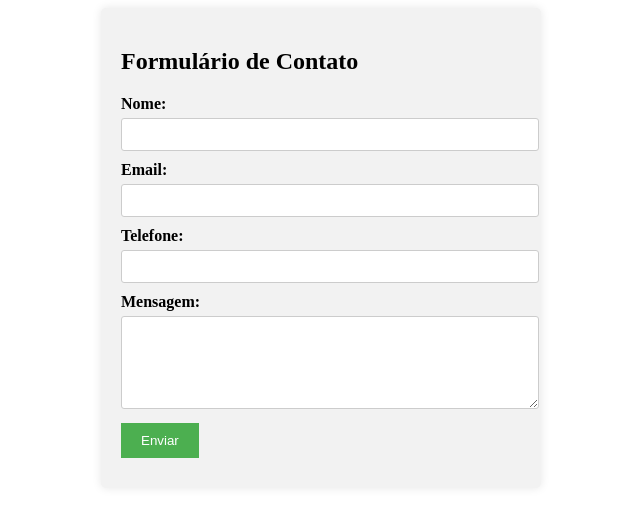
After one commit to BrenndonCJ/WEB-Django, a Django app: page /contato in a window 1280 px wide. The commit adds this page. Shown: the top 527 px of the page, without its empty margins (319-959 px from the left). Run offline with Django 4.2, Linux system fonts and the light colour scheme.

Commit message:
Adicionado formulario de contato

```diff
--- /dev/null
+++ b/web_avancado/core/forms.py
@@ -0,0 +1,24 @@
+from django import forms
+from django.core.mail.message import EmailMessage
+
+
+class ContatoForm(forms.Form):
+    nome = forms.CharField(label='Nome')
+    email = forms.CharField(label='Email')
+    numero = forms.IntegerField(label='Numero')
+    mensagem = forms.CharField(label='Mensagem', widget=forms.Textarea())
+
+    def send_mail(self):
+        nome = self.cleaned_data['nome']
+        email = self.cleaned_data['email']
+        numero = self.cleaned_data['numero']
+        mensagem = self.cleaned_data['mensagem']
+        conteudo = f'Nome: {nome}\nE-mail: {email}\nNumero: {numero}\nMensagem: {mensagem}'
+        mail = EmailMessage(
+        subject='E-mail enviado pelo sistema Django',
+        body=conteudo,
+        from_email='contato@seudominio.com.br',
+        to=['contato@seudominio.com.br', ],
+        headers={'Reply.To':email},
+        )
+        mail.send()
--- /dev/null
+++ b/web_avancado/core/static/css/faleconosco.css
@@ -0,0 +1,51 @@
+.form-container {
+    max-width: 400px;
+    margin: 0 auto;
+    padding: 20px;
+    background-color: #f2f2f2;
+    border-radius: 5px;
+    box-shadow: 0px 0px 10px rgba(0, 0, 0, 0.1);
+}
+
+.form-group {
+    margin-bottom: 10px;
+}
+
+.form-group label {
+    display: block;
+    margin-bottom: 5px;
+    font-weight: bold;
+}
+
+.form-group input,
+.form-group textarea {
+    width: 100%;
+    padding: 8px;
+    border: 1px solid #ccc;
+    border-radius: 3px;
+}
+
+.form-group textarea {
+    resize: vertical;
+}
+
+.form-group button {
+    padding: 10px 20px;
+    background-color: #4CAF50;
+    color: white;
+    border: none;
+    cursor: pointer;
+}
+
+@media screen and (max-width: 480px) {
+    .form-container {
+        max-width: 100%;
+        margin: 0 auto;
+        padding: 20px;
+    }
+
+    .form-group input,
+    .form-group textarea {
+        padding: 10px;
+    }
+}
--- /dev/null
+++ b/web_avancado/core/templates/FaleConosco.html
@@ -0,0 +1,35 @@
+{%load static%}
+<!DOCTYPE html>
+<html>
+<head>
+    <title>Formulário de Contato</title>
+    <link rel="stylesheet" type="text/css" href="{% static 'css/faleconosco.css' %}">
+</head>
+<body>
+    <div class="form-container">
+        <h2>Formulário de Contato</h2>
+        <form action="{% url 'contato'%}" method="POST">
+            {% csrf_token %}
+            <div class="form-group">
+                <label for="nome">Nome:</label>
+                <input type="text" id="nome" name="nome" required>
+            </div>
+            <div class="form-group">
+                <label for="email">Email:</label>
+                <input type="email" id="email" name="email" required>
+            </div>
+            <div class="form-group">
+                <label for="telefone">Telefone:</label>
+                <input type="tel" id="telefone" name="numero" required>
+            </div>
+            <div class="form-group">
+                <label for="mensagem">Mensagem:</label>
+                <textarea id="mensagem" name="mensagem" rows="5" required></textarea>
+            </div>
+            <div class="form-group">
+                <button type="submit">Enviar</button>
+            </div>
+        </form>
+    </div>
+</body>
+</html>
--- a/web_avancado/core/templates/base.html
+++ b/web_avancado/core/templates/base.html
@@ -1,4 +1,5 @@
 {%load static%}
+{% comment %} {% load bootstrap4 %} {% endcomment %}
 <!DOCTYPE html>
 <html lang="pt-BR">
 	<head>
@@ -6,6 +7,7 @@
 		<meta charset="utf-8">
 		<link rel="stylesheet" href="https://stackpath.bootstrapcdn.com/bootstrap/4.1.3/css/bootstrap.min.css">
     <link href="{% static 'css/styles.css' %}" rel="stylesheet">
+    {% comment %} {% bootstrap_css %} {% endcomment %}
 	</head>
 	<body>
 
@@ -35,6 +37,9 @@
         <a class="dropdown-item" href="#">Frameworks Frontend</a>
         <a class="dropdown-item" href="#">Frameworks Backend</a>
           </div>
+        </li>
+        <li class="nav-item">
+          <a class="nav-link" href="{%url 'contato'%}">Contato</a>
         </li>
 
       </ul>
@@ -73,5 +78,6 @@
 	<script src="https://code.jquery.com/jquery-3.3.1.slim.min.js" ></script>
 	<script src="https://cdnjs.cloudflare.com/ajax/libs/popper.js/1.14.3/umd/popper.min.js" ></script>
 	<script src="https://stackpath.bootstrapcdn.com/bootstrap/4.1.3/js/bootstrap.min.js" ></script>
+  {% comment %} {% bootstrap_javascript jquery='full' %} {% endcomment %}
 	</body>
 </html>
--- a/web_avancado/core/urls.py
+++ b/web_avancado/core/urls.py
@@ -7,4 +7,5 @@ urlpatterns = [
     path('w3c', views.w3c, name="w3c"),
     path('html', views.html, name="html"),
     path('css', views.css, name="css"),
+    path('contato', views.contato, name="contato"),
 ]
--- a/web_avancado/core/views.py
+++ b/web_avancado/core/views.py
@@ -1,4 +1,6 @@
 from django.shortcuts import render, redirect
+from django.contrib import messages
+from .forms import ContatoForm
 
 # Create your views here.
 def index(requests):
@@ -12,3 +14,15 @@ def html(requests):
 
 def css(requests):
     return render(requests,"css.html")
+
+def contato(requests):
+    form = ContatoForm(requests.POST or None)
+    context = {'form':form}
+    if requests.method == 'POST':
+
+        if form.is_valid():
+            form.send_mail()
+        else:
+            print("Email nao enviado")
+        return redirect('index')
+    return render(requests,"FaleConosco.html", context)
--- a/web_avancado/web_avancado/settings.py
+++ b/web_avancado/web_avancado/settings.py
@@ -37,6 +37,7 @@ INSTALLED_APPS = [
     'django.contrib.sessions',
     'django.contrib.messages',
     'django.contrib.staticfiles',
+    'bootstrap4',
     'core',
 ]
 
@@ -122,3 +123,5 @@ STATIC_URL = 'static/'
 # https://docs.djangoproject.com/en/4.1/ref/settings/#default-auto-field
 
 DEFAULT_AUTO_FIELD = 'django.db.models.BigAutoField'
+
+EMAIL_BACKEND = 'django.core.mail.backends.console.EmailBackend'
```
Also changed, not shown: web_avancado/core/templates/contato.html (added, +19 -0 lines).
